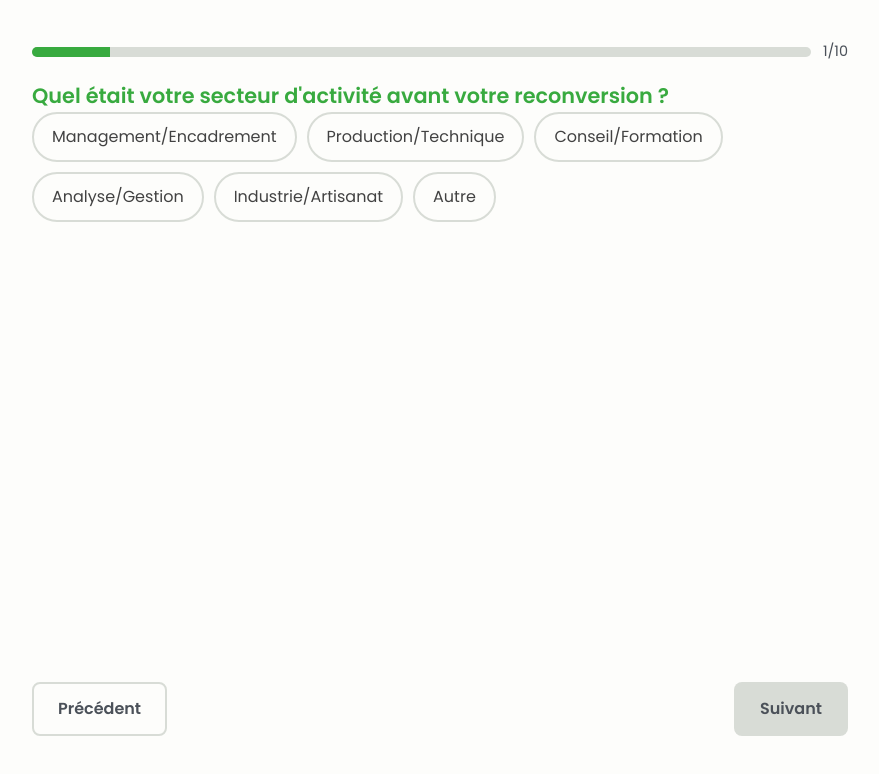
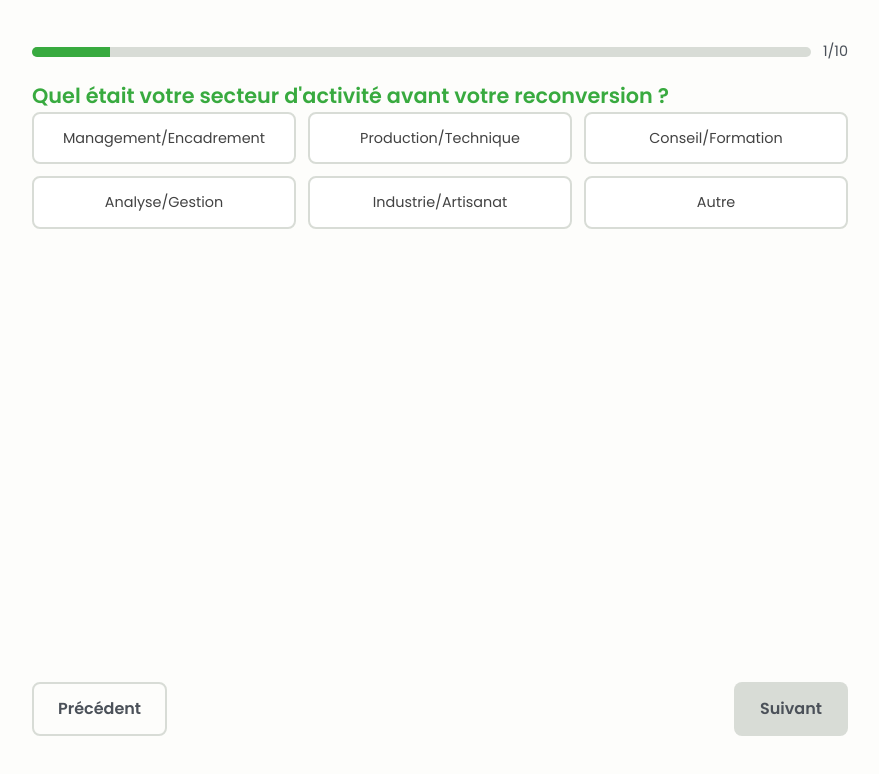
Before and after one commit to Martine-Off/orienteur-oya, a React (Vite) app: page /quiz in a window 1280 px wide. Shown: the top 774 px of the page, without its empty margins (200-1079 px from the left). Built offline with nearby package versions, Linux system fonts and the light colour scheme.

Commit message:
Sync post-migration: CSS refinements, Question component updates, questions data

```diff
--- a/src/App.css
+++ b/src/App.css
@@ -136,6 +136,139 @@ select {
   display: flex;
   flex-wrap: wrap;
   gap: 10px;
+}
+
+/* ===== BLOCS CLIQUABLES (ux/final-complete) ===== */
+
+.options-blocs {
+  display: grid;
+  grid-template-columns: 1fr;
+  gap: 12px;
+}
+
+@media (min-width: 600px) {
+  .options-blocs {
+    grid-template-columns: repeat(2, 1fr);
+  }
+}
+
+@media (min-width: 900px) {
+  .options-blocs {
+    grid-template-columns: repeat(3, 1fr);
+  }
+}
+
+.options-blocs--inline {
+  grid-template-columns: repeat(2, 1fr);
+  max-width: 320px;
+}
+
+.options-blocs--grid {
+  grid-template-columns: repeat(2, 1fr);
+}
+
+@media (min-width: 900px) {
+  .options-blocs--grid {
+    grid-template-columns: repeat(3, 1fr);
+  }
+}
+
+.options-blocs--image {
+  grid-template-columns: repeat(2, 1fr);
+}
+
+@media (min-width: 900px) {
+  .options-blocs--image {
+    grid-template-columns: repeat(3, 1fr);
+  }
+}
+
+.bloc-option {
+  position: relative;
+  display: flex;
+  align-items: center;
+  justify-content: center;
+  text-align: center;
+  padding: 14px 16px;
+  min-height: 52px;
+  border: 2px solid var(--border);
+  border-radius: 8px;
+  background: #ffffff;
+  cursor: pointer;
+  font-size: 0.9rem;
+  font-weight: 500;
+  color: #424242;
+  transition: border-color 0.15s ease, background 0.15s ease;
+  line-height: 1.4;
+  user-select: none;
+}
+
+.bloc-option input[type="radio"],
+.bloc-option input[type="checkbox"] {
+  position: absolute;
+  opacity: 0;
+  width: 1px;
+  height: 1px;
+  pointer-events: none;
+}
+
+.bloc-option:hover {
+  border-color: var(--color-primary);
+  background: rgba(239, 141, 17, 0.06);
+}
+
+.bloc-option:focus-within {
+  outline: 2px solid var(--color-primary);
+  outline-offset: 2px;
+}
+
+.bloc-option.selected {
+  border-color: var(--color-primary);
+  background: rgba(239, 141, 17, 0.09);
+  color: var(--color-primary);
+  font-weight: 600;
+}
+
+.bloc-option.selected::after {
+  content: "✓";
+  position: absolute;
+  top: 5px;
+  right: 9px;
+  color: var(--color-primary);
+  font-size: 13px;
+  font-weight: 700;
+  line-height: 1;
+}
+
+.bloc-option--with-image {
+  flex-direction: column;
+  gap: 10px;
+  min-height: 140px;
+  padding: 16px 12px;
+}
+
+.bloc-option__icon {
+  width: 48px;
+  height: 48px;
+  object-fit: contain;
+  flex-shrink: 0;
+}
+
+@media (max-width: 599px) {
+  .options-blocs--inline {
+    grid-template-columns: repeat(2, 1fr);
+    max-width: 100%;
+  }
+
+  .bloc-option--with-image {
+    min-height: 120px;
+    padding: 12px 10px;
+  }
+
+  .bloc-option__icon {
+    width: 40px;
+    height: 40px;
+  }
 }
 
 .question-hint {
--- a/src/components/Question.jsx
+++ b/src/components/Question.jsx
@@ -1,13 +1,5 @@
 import { REGIONS_FRANCE } from "../data/questions";
 
-
-
-/**
- * Composant générique de question fermée. Le `type` choisit le rendu mais
- * tous les types reposent sur des <input type="radio"> natifs pour garantir
- * la navigation clavier (Tab/Espace/flèches) et la compatibilité lecteurs
- * d'écran sans JS additionnel.
- */
 export default function Question({ question, value, onChange }) {
   const name = question.id;
 
@@ -17,10 +9,12 @@ export default function Question({ question, value, onChange }) {
       <fieldset className="question">
         <legend>{question.titre}</legend>
         {question.hint && <p className="question-hint">{question.hint}</p>}
-        <div className="question-divider" aria-hidden="true" />
-        <div className="options-checkboxes">
+        <div className="options-blocs options-blocs--multi">
           {question.options.map((opt) => (
-            <label key={opt.key} className="checkbox-option">
+            <label
+              key={opt.key}
+              className={`bloc-option ${checked[opt.key] ? "selected" : ""}`}
+            >
               <input
                 type="checkbox"
                 name={name}
@@ -40,11 +34,11 @@ export default function Question({ question, value, onChange }) {
     return (
       <fieldset className="question">
         <legend>{question.titre}</legend>
-        <div className="options options-chips">
+        <div className="options-blocs">
           {question.options.map((opt) => (
             <label
               key={opt.value}
-              className={`option-pill ${value === opt.value ? "selected" : ""}`}
+              className={`bloc-option ${value === opt.value ? "selected" : ""}`}
             >
               <input
                 type="radio"
@@ -61,26 +55,47 @@ export default function Question({ question, value, onChange }) {
     );
   }
 
+  if (question.type === "cartes") {
+    const hasImages = question.options.length > 0 && typeof question.options[0] === "object" && question.options[0].icon;
+    return (
+      <fieldset className="question">
+        <legend>{question.titre}</legend>
+        <div className={`options-blocs options-blocs--grid${hasImages ? " options-blocs--image" : ""}`}>
+          {question.options.map((opt) => {
+            const optValue = typeof opt === "string" ? opt : opt.value;
+            const optIcon = typeof opt === "object" ? opt.icon : null;
+            const optLabel = typeof opt === "string" ? opt : opt.label ?? opt.value;
+            return (
+              <label
+                key={optValue}
+                className={`bloc-option${optIcon ? " bloc-option--with-image" : ""} ${value === optValue ? "selected" : ""}`}
+              >
+                <input
+                  type="radio"
+                  name={name}
+                  value={optValue}
+                  checked={value === optValue}
+                  onChange={() => onChange(optValue)}
+                />
+                {optIcon && <img src={optIcon} alt="" className="bloc-option__icon" aria-hidden="true" />}
+                <span>{optLabel}</span>
+              </label>
+            );
+          })}
+        </div>
+      </fieldset>
+    );
+  }
+
   if (question.type === "select") {
     return (
       <fieldset className="question">
         <legend>{question.titre}</legend>
-        <label className="select-label" htmlFor={name}>
-          Choisissez une réponse
-        </label>
-        <select
-          id={name}
-          name={name}
-          value={value ?? ""}
-          onChange={(e) => onChange(e.target.value)}
-        >
-          <option value="" disabled>
-            -- Sélectionner --
-          </option>
+        <label className="select-label" htmlFor={name}>Choisissez une réponse</label>
+        <select id={name} name={name} value={value ?? ""} onChange={(e) => onChange(e.target.value)}>
+          <option value="" disabled>-- Sélectionner --</option>
           {question.options.map((opt) => (
-            <option key={opt.value} value={opt.value}>
-              {opt.label}
-            </option>
+            <option key={opt.value} value={opt.value}>{opt.label}</option>
           ))}
         </select>
       </fieldset>
@@ -91,22 +106,11 @@ export default function Question({ question, value, onChange }) {
     return (
       <fieldset className="question">
         <legend>{question.titre}</legend>
-        <label className="select-label" htmlFor={name}>
-          Région
-        </label>
-        <select
-          id={name}
-          name={name}
-          value={value ?? ""}
-          onChange={(e) => onChange(e.target.value)}
-        >
-          <option value="" disabled>
-            -- Sélectionner --
-          </option>
+        <label className="select-label" htmlFor={name}>Région</label>
+        <select id={name} name={name} value={value ?? ""} onChange={(e) => onChange(e.target.value)}>
+          <option value="" disabled>-- Sélectionner --</option>
           {REGIONS_FRANCE.map((region) => (
-            <option key={region} value={region}>
-              {region}
-            </option>
+            <option key={region} value={region}>{region}</option>
           ))}
         </select>
       </fieldset>
@@ -117,9 +121,9 @@ export default function Question({ question, value, onChange }) {
     return (
       <fieldset className="question">
         <legend>{question.titre}</legend>
-        <div className="options options-inline">
+        <div className="options-blocs options-blocs--inline">
           {["Oui", "Non"].map((opt) => (
-            <label key={opt} className={`option-pill ${value === opt ? "selected" : ""}`}>
+            <label key={opt} className={`bloc-option ${value === opt ? "selected" : ""}`}>
               <input
                 type="radio"
                 name={name}
@@ -135,45 +139,27 @@ export default function Question({ question, value, onChange }) {
     );
   }
 
-  if (question.type === "cartes") {
-    return (
-      <fieldset className="question">
-        <legend>{question.titre}</legend>
-        <div className="options options-cards">
-          {question.options.map((opt) => (
-            <label key={opt} className={`option-card ${value === opt ? "selected" : ""}`}>
+  // type === "choix"
+  return (
+    <fieldset className="question">
+      <legend>{question.titre}</legend>
+      <div className="options-blocs">
+        {question.options.map((opt) => {
+          const optValue = typeof opt === "string" ? opt : opt.value;
+          const optLabel = typeof opt === "string" ? opt : opt.label ?? opt.value;
+          return (
+            <label key={optValue} className={`bloc-option ${value === optValue ? "selected" : ""}`}>
               <input
                 type="radio"
                 name={name}
-                value={opt}
-                checked={value === opt}
-                onChange={() => onChange(opt)}
+                value={optValue}
+                checked={value === optValue}
+                onChange={() => onChange(optValue)}
               />
-              <span>{opt}</span>
+              {optLabel}
             </label>
-          ))}
-        </div>
-      </fieldset>
-    );
-  }
-
-  // type === "choix" : boutons radio standards
-  return (
-    <fieldset className="question">
-      <legend>{question.titre}</legend>
-      <div className="options">
-        {question.options.map((opt) => (
-          <label key={opt} className={`option-pill ${value === opt ? "selected" : ""}`}>
-            <input
-              type="radio"
-              name={name}
-              value={opt}
-              checked={value === opt}
-              onChange={() => onChange(opt)}
-            />
-            {opt}
-          </label>
-        ))}
+          );
+        })}
       </div>
     </fieldset>
   );
--- a/src/data/questions.js
+++ b/src/data/questions.js
@@ -20,10 +20,15 @@ export const PEURS = [
   { key: "marche", label: "Marché local faible" },
 ];
 
-/**
- * 10 questions fermées du quiz.
- * Q9 (peurs) et Q10 (région) sont informatifs — analytics uniquement, sans poids de scoring.
- */
+const ATTRAIT_ICONS = {
+  "Produire / cultiver": "/icons/produire.svg",
+  "Transformer / créer": "/icons/transformer.svg",
+  "Piloter / organiser": "/icons/piloter.svg",
+  "Conseiller / former": "/icons/conseiller.svg",
+  "Analyser / optimiser": "/icons/analyser.svg",
+  "Prendre soin des animaux": "/icons/animaux.svg",
+};
+
 export const QUESTIONS = [
   {
     id: "Q1",
@@ -39,15 +44,21 @@ export const QUESTIONS = [
   },
   {
     id: "Q3",
-    type: "choix",
+    type: "cartes",
     titre: "Dans quel cadre de vie souhaitez-vous exercer votre futur métier ?",
-    options: CADRES_DE_VIE,
+    options: CADRES_DE_VIE.map((v) => ({
+      value: v,
+      icon: `/icons/${v.toLowerCase()}.svg`,
+    })),
   },
   {
     id: "Q4",
     type: "cartes",
     titre: "Qu'est-ce qui vous attire le plus dans un métier ?",
-    options: ATTRAITS.map((a) => a.value),
+    options: ATTRAITS.map((a) => ({
+      value: a.value,
+      icon: ATTRAIT_ICONS[a.value],
+    })),
   },
   {
     id: "Q5",
```
